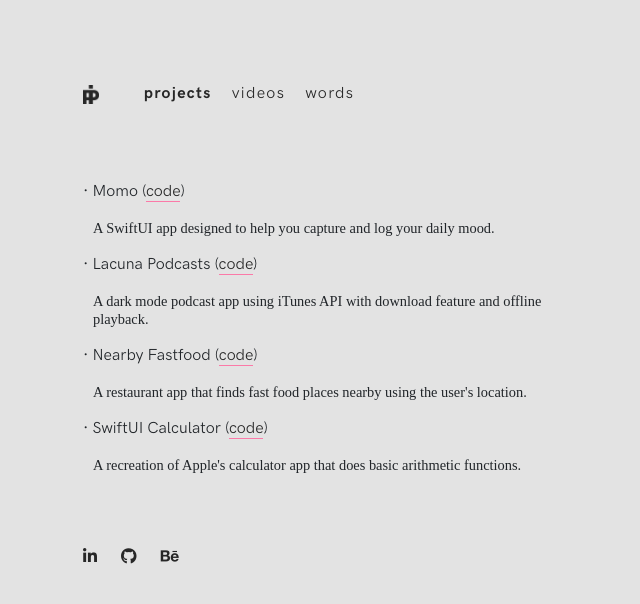
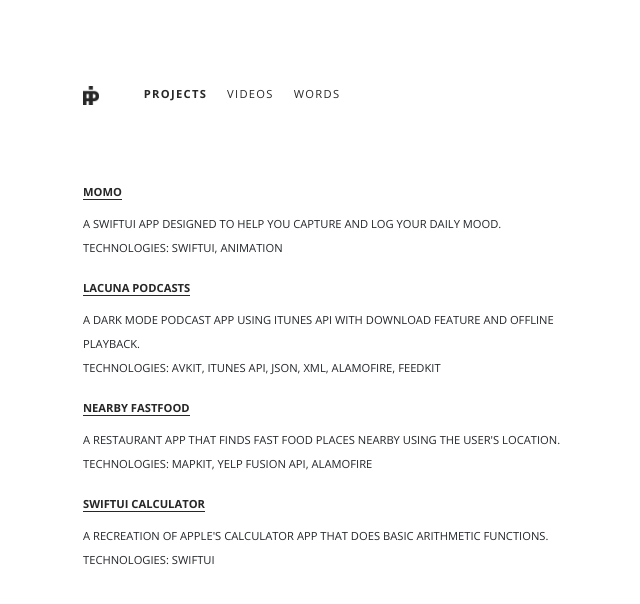
Before and after one commit to mcipswitch/prsclla, a plain HTML site: page v02/projects.html in a window 1280 px wide. Shown: the whole page, without its empty margins (109-749 px from the left). Drawn offline with nearby package versions, Linux system fonts and the light colour scheme; a web font is replaced by a local one.

Commit message:
Reskin ui

```diff
--- a/v02/css/styles.css
+++ b/v02/css/styles.css
@@ -36,32 +36,19 @@
 
 /* Body */
 body {
-  background-color: #E3E3E3;
-  font-family: 'HK Grotesk Regular', sans-serif;
-  font-size: 1rem;
+  background-color: #FFFFFF;
+  font-family: 'Open Sans', sans-serif;
+  font-size: 0.7rem;
   line-height: 1.5rem;
   padding: 80px 15%;
+  text-transform: uppercase;
 }
 
 h1 {
-  font-family: 'HK Grotesk Bold', sans-serif;
-  font-size: 2rem;
-}
-h2 {
-  font-family: 'HK Grotesk Bold', sans-serif;
-  font-size: 1.5rem;
-}
-h3 {
-  font-family: 'HK Grotesk Regular', sans-serif;
-  font-size: 1.3rem;
-}
-h4 {
-  font-family: 'HK Grotesk Regular', sans-serif;
-  font-size: 1.2rem;
-}
-h6 {
-  font-family: 'Overpass Mono Light', monospace;
-  /* font-size: 0.8rem; */
+  font-family: 'Open Sans', sans-serif;
+  font-size: 0.7rem;
+  line-height: 1.5rem;
+  font-weight: 700;
 }
 
 ::-moz-selection, ::selection {
@@ -91,18 +78,6 @@ h6 {
   /* Needs prefixing */
   /* box-decoration-break: clone;
   -webkit-box-decoration-break: clone; */
-}
-
-img {
-  margin-bottom: 10%;
-  filter: saturate(90%);
-}
-
-.small {
-  filter: saturate(20%);
-  margin-left: auto;
-  margin-right: auto;
-  margin-top: 2%;
 }
 
 /* Video Wrapper */
@@ -146,7 +121,8 @@ img {
 }
 
 .active {
-  font-family: 'HK Grotesk Bold', sans-serif;
+  font-family: 'Open Sans', sans-serif;
+  font-weight: 700;
 }
 
 /* Navbar Collapse Toggler */
@@ -173,7 +149,8 @@ img {
 }
 
 .main-content a {
-  border-bottom: 1px solid #FB7AA8;
+  /* border-bottom: 1px solid #FB7AA8; */
+  border-bottom: 1px solid #272727;
   color: #272727;
 }
 
@@ -242,7 +219,7 @@ input[type="submit"]:active {
   }
 }
 
-@media(prefers-color-scheme:dark) {
+/* @media(prefers-color-scheme:dark) {
 
   html,
   body {
@@ -262,4 +239,4 @@ input[type="submit"]:active {
   .main-content a, .nav-item, .page-footer a {
     color: #F8F8F8;
   }
-}
+} */
--- a/v02/projects.html
+++ b/v02/projects.html
@@ -18,9 +18,7 @@
   <meta name="theme-color" content="#ffffff">
 
   <!-- Google Fonts -->
-  <link href="https://fonts.googleapis.com/css2?family=Spectral:ital,wght@0,200;0,300;0,400;0,500;0,600;0,700;0,800;1,200;1,300;1,400;1,500;1,600;1,700;1,800&display=swap" rel="stylesheet">
-  <link href="https://fonts.googleapis.com/css2?family=Overpass+Mono:wght@300;400;600;700&display=swap" rel="stylesheet">
-  <link href="https://fonts.googleapis.com/css2?family=Fira+Mono:wght@400;500;700&display=swap" rel="stylesheet">
+  <link href="https://fonts.googleapis.com/css2?family=Open+Sans:ital,wght@0,300;0,400;0,600;0,700;0,800;1,300;1,400;1,600;1,700;1,800&display=swap" rel="stylesheet">
 
   <!-- CSS Stylesheets -->
   <link rel="stylesheet" href="https://stackpath.bootstrapcdn.com/bootstrap/4.3.1/css/bootstrap.min.css" integrity="sha384-ggOyR0iXCbMQv3Xipma34MD+dH/1fQ784/j6cY/iJTQUOhcWr7x9JvoRxT2MZw1T" crossorigin="anonymous">
@@ -35,7 +33,6 @@
   <script src="https://stackpath.bootstrapcdn.com/bootstrap/4.3.1/js/bootstrap.min.js" integrity="sha384-JjSmVgyd0p3pXB1rRibZUAYoIIy6OrQ6VrjIEaFf/nJGzIxFDsf4x0xIM+B07jRM" crossorigin="anonymous"></script>
 
 </head>
-
 <body>
 
   <!--Navbar-->
@@ -62,50 +59,52 @@
   <div class="main-box">
     <!-- Start Main Content -->
     <div class="main-content">
-
-      <p>· Momo (<a class="animate-in" href="https://github.com/mcipswitch/momo-app" target="_blank" alt="LacunaPodcasts">code</a>)
-      <h6 style="font-family:overpass mono; font-size:0.9rem; padding-left:10px">A SwiftUI app designed to help you capture and log your daily mood.</h6>
+      <h1><a class="animate-in" href="https://github.com/mcipswitch/momo-app" target="_blank" alt="LacunaPodcasts">Momo</a></h1>
+      <p>A SwiftUI app designed to help you capture and log your daily mood.
+        <br />Technologies: SwiftUI, Animation
       </p>
-
-      <p>· Lacuna Podcasts (<a class="animate-in" href="https://github.com/mcipswitch/lacuna-podcasts" target="_blank" alt="LacunaPodcasts">code</a>)
-      <h6 style="font-family:overpass mono; font-size:0.9rem; padding-left:10px">A dark mode podcast app using iTunes API with download feature and offline playback.</h6>
+      <h1><a class="animate-in" href="https://github.com/mcipswitch/lacuna-podcasts" target="_blank" alt="LacunaPodcasts">Lacuna Podcasts</a></h1>
+      <p>
+        A dark mode podcast app using iTunes API with download feature and offline playback.
+        <br />Technologies: AVKit, iTunes API, JSON, XML, Alamofire, FeedKit
       </p>
-
-      <p>· Nearby Fastfood (<a class="animate-in" href="https://github.com/mcipswitch/nearby-fastfood" target="_blank" alt="NearbyFastfood">code</a>)
-      <h6 style="font-family:overpass mono; font-size:0.9rem; padding-left:10px">A restaurant app that finds fast food places nearby using the user's location.</h6>
+      <h1><a class="animate-in" href="https://github.com/mcipswitch/nearby-fastfood" target="_blank" alt="NearbyFastfood">Nearby Fastfood</a></h1>
+      <p>
+        A restaurant app that finds fast food places nearby using the user's location.
+        <br />Technologies: MapKit, Yelp Fusion API, Alamofire
       </p>
-
-      <p>· SwiftUI Calculator (<a class="animate-in" href="https://github.com/mcipswitch/swiftui-calculator" target="_blank" alt="SwiftUICalculator">code</a>)
-      <h6 style="font-family:overpass mono; font-size:0.9rem; padding-left:10px">A recreation of Apple's calculator app that does basic arithmetic functions.</h6>
+      <h1><a class="animate-in" href="https://github.com/mcipswitch/swiftui-calculator" target="_blank" alt="SwiftUICalculator">SwiftUI Calculator</a></h1>
+      <p>
+        A recreation of Apple's calculator app that does basic arithmetic functions.
+        <br />Technologies: SwiftUI
       </p>
-
     </div>
     <!-- End Main Content -->
 
     <!-- Footer -->
-    <footer class="page-footer">
+    <!-- <footer class="page-footer"> -->
       <!-- Footer Elements -->
-      <div class="container">
+      <!-- <div class="container"> -->
         <!-- Grid row-->
-        <div class="row">
+        <!-- <div class="row"> -->
           <!-- Grid column -->
-          <div>
+          <!-- <div> -->
             <!--Linkedin -->
-            <a class="icons animate-in" href="https://www.linkedin.com/in/priscilla-ip" target="_blank">
-              <i class="fab fa-linkedin-in"></i></a>
+            <!-- <a class="icons animate-in" href="https://www.linkedin.com/in/priscilla-ip-a5b61351/" target="_blank">
+              <i class="fab fa-linkedin-in"></i></a> -->
             <!--GitHub-->
-            <a class="icons animate-in" href="https://github.com/mcipswitch" target="_blank">
-              <i class="fab fa-github"></i></a>
+            <!-- <a class="icons animate-in" href="https://github.com/mcipswitch" target="_blank">
+              <i class="fab fa-github"></i></a> -->
             <!--Behance-->
-            <a class="icons animate-in" href="https://www.behance.net/priscillap19ae" target="_blank">
-              <i class="fab fa-behance"></i></a>
-          </div>
+            <!-- <a class="icons animate-in" href="https://www.behance.net/priscillap19ae" target="_blank">
+              <i class="fab fa-behance"></i></a> -->
+          <!-- </div> -->
           <!-- Grid column -->
-        </div>
+        <!-- </div> -->
         <!-- Grid row-->
-      </div>
+      <!-- </div> -->
       <!-- Footer Elements -->
-    </footer>
+    <!-- </footer> -->
     <!-- Footer -->
   </div>
 
```
Also changed, not shown: v02/index.html (+19 -31 lines), v02/videos.html (+33 -48 lines), v02/words.html (+22 -22 lines), 1 other file.
